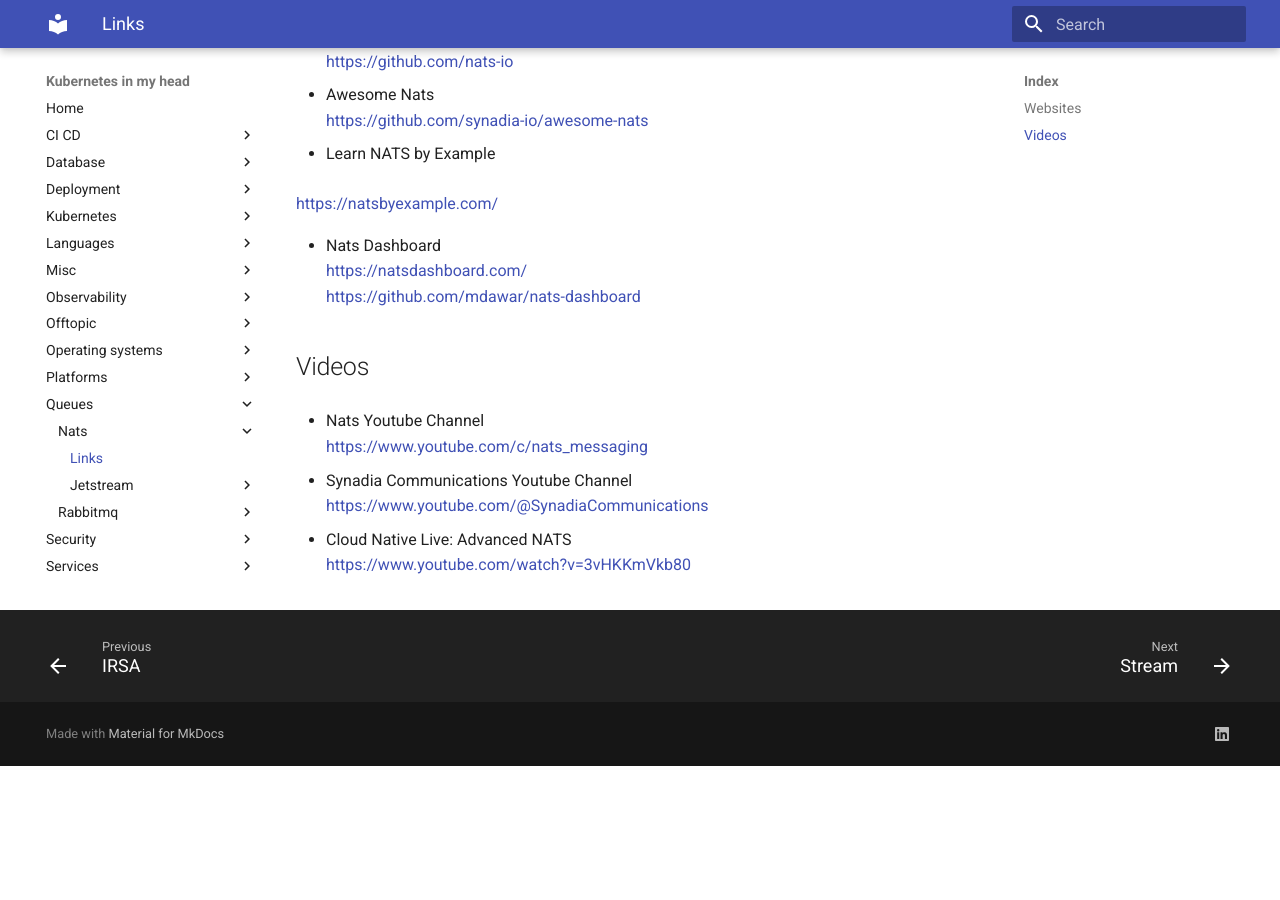
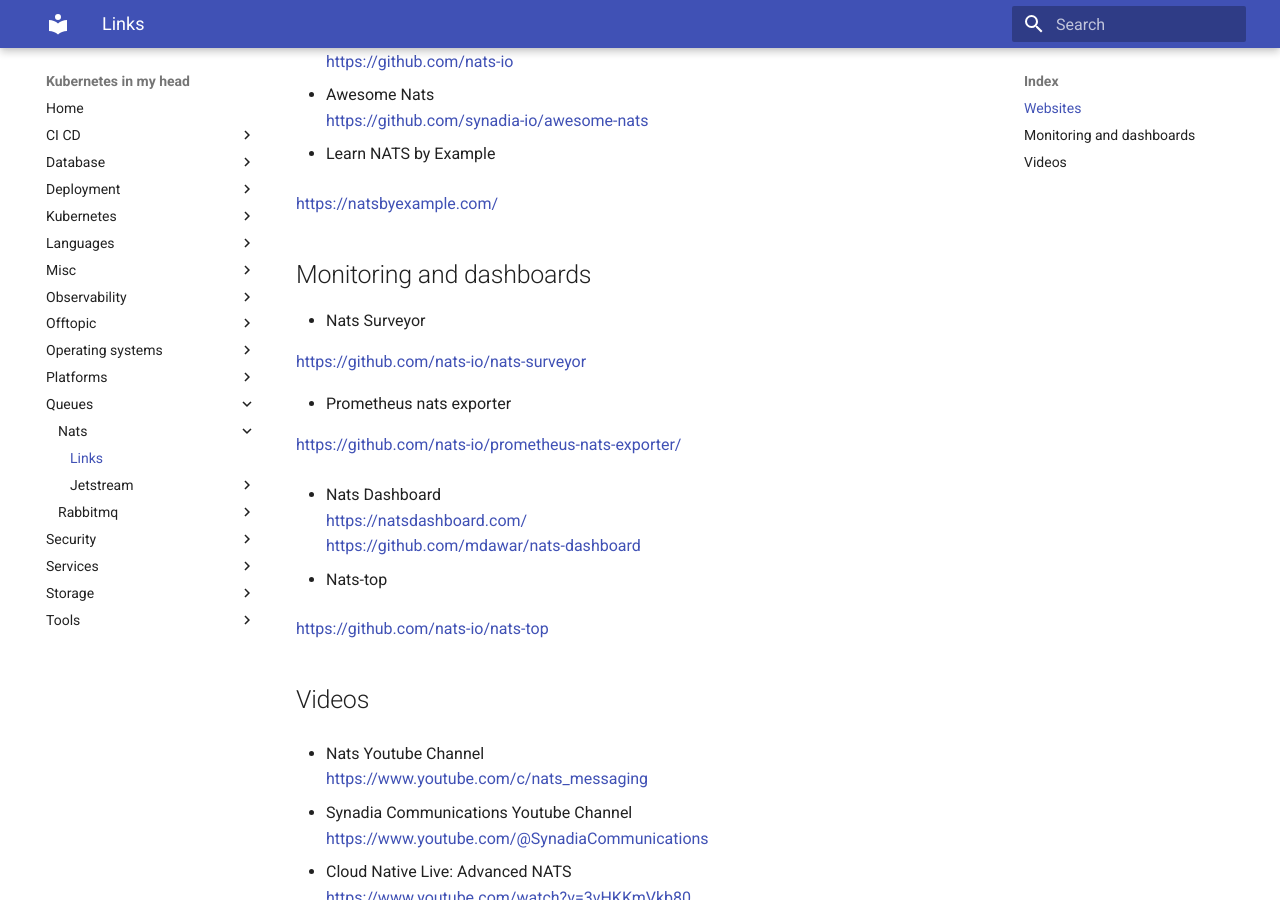
Before and after one commit to jorgelon/kubernetesinmyhead.net, an MkDocs documentation site: the page built from docs/queues/nats/links.md, in a window 1280 px wide and 900 px high, scrolled down 374 px. Built offline with MkDocs 1.6.1 and Material for MkDocs 9.7.7, drawn with Linux system fonts in a browser that asks for light colours; before the commit the page ends 1140 px from its top, so only the background shows below that.

Commit message:
add more links

```diff
--- a/docs/queues/nats/links.md
+++ b/docs/queues/nats/links.md
@@ -18,9 +18,23 @@
 
 <https://natsbyexample.com/>
 
+## Monitoring and dashboards
+
+- Nats Surveyor
+
+<https://github.com/nats-io/nats-surveyor>
+
+- Prometheus nats exporter
+
+<https://github.com/nats-io/prometheus-nats-exporter/>
+
 - Nats Dashboard
 <https://natsdashboard.com/>
 <https://github.com/mdawar/nats-dashboard>
+
+- Nats-top
+
+<https://github.com/nats-io/nats-top>
 
 ## Videos
 
```
